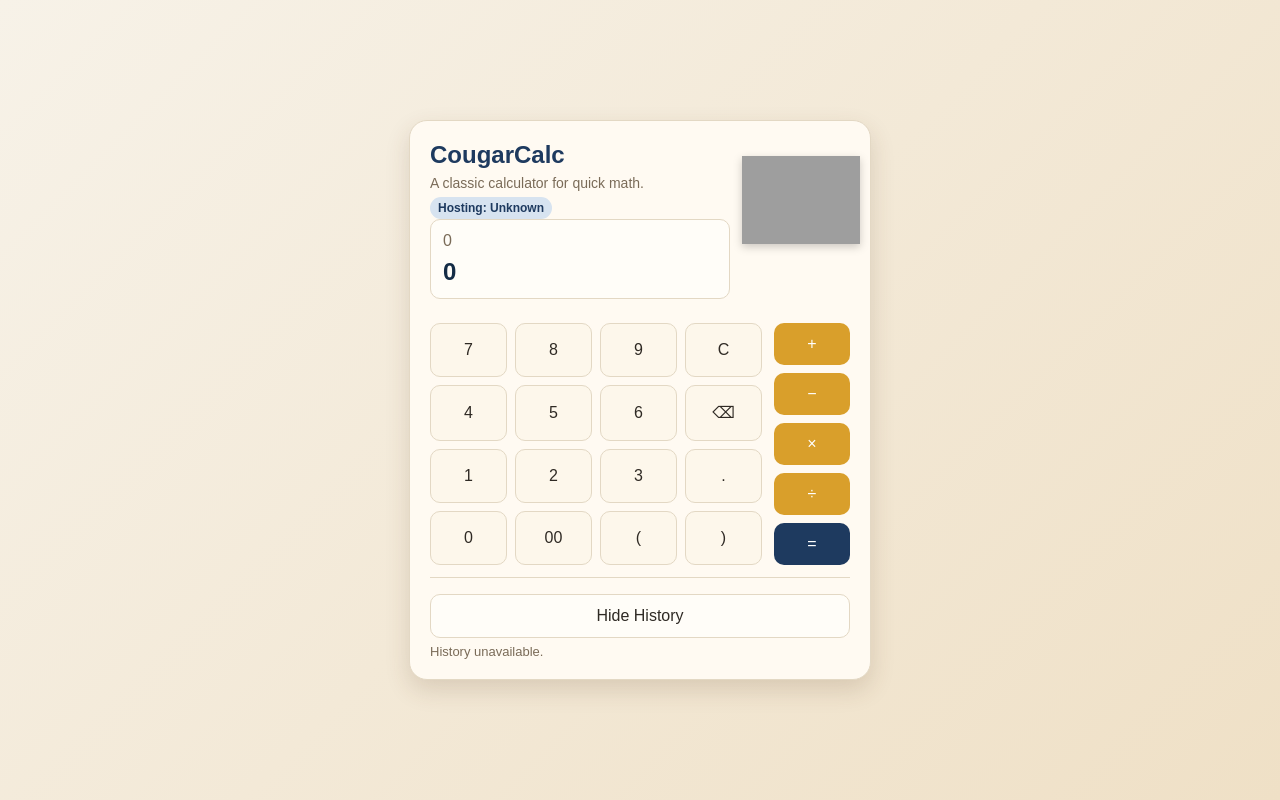
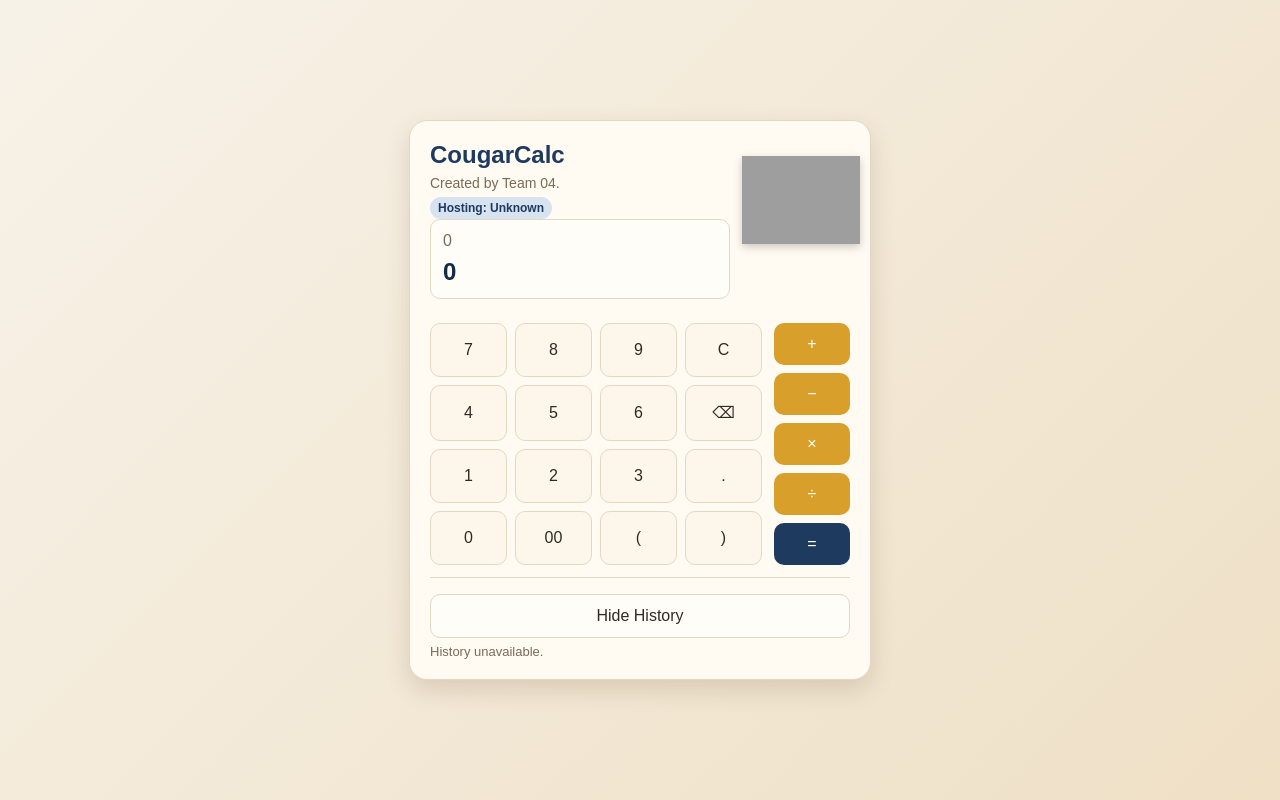
Before and after one commit to byumerrill/is404-cougarcalc, a website: page public/index.html in a window 1280 px wide. Drawn offline with Linux system fonts and the light colour scheme; no server answers; grey boxes are pictures that could not be loaded.

Commit message:
Add team identity to CougarCalc subtitle

```diff
--- a/public/index.html
+++ b/public/index.html
@@ -207,7 +207,7 @@
       <div class="header">
         <div class="header-text">
           <h1>CougarCalc</h1>
-          <p class="subtitle">A classic calculator for quick math.</p>
+          <p class="subtitle">Created by Team 04.</p>
           <div id="environmentBadge" class="environment-badge">Checking environment…</div>
           <div class="display">
             <div id="formula" class="formula">0</div>
```
